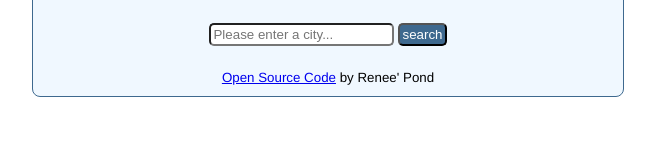
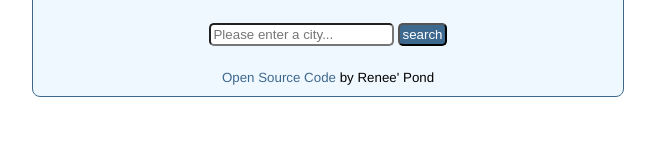
Before and after one commit to renpond/React-Weather-App-HW, a React (Create React App) app: page / in a window 1280 px wide. Shown: the part 129-289 px from the top of the page, without its empty margins (312-967 px from the left). Built offline with nearby package versions, Linux system fonts and the light colour scheme.

Commit message:
created css for Footer

```diff
--- a/src/Footer.css
+++ b/src/Footer.css
@@ -0,0 +1,15 @@
+/* unvisited link */
+a {
+  color: rgb(62, 105, 143);
+  text-decoration: none;
+}
+/* visited link */
+a:visited {
+  color: darkcyan;
+  text-decoration: none;
+}
+/* mouse over link*/
+a:hover {
+  color: aquamarine;
+  text-decoration: underline;
+}
--- a/src/Footer.js
+++ b/src/Footer.js
@@ -1,4 +1,6 @@
 import React from "react";
+
+import "./Footer.css";
 
 export default function Footer() {
   return (
```
